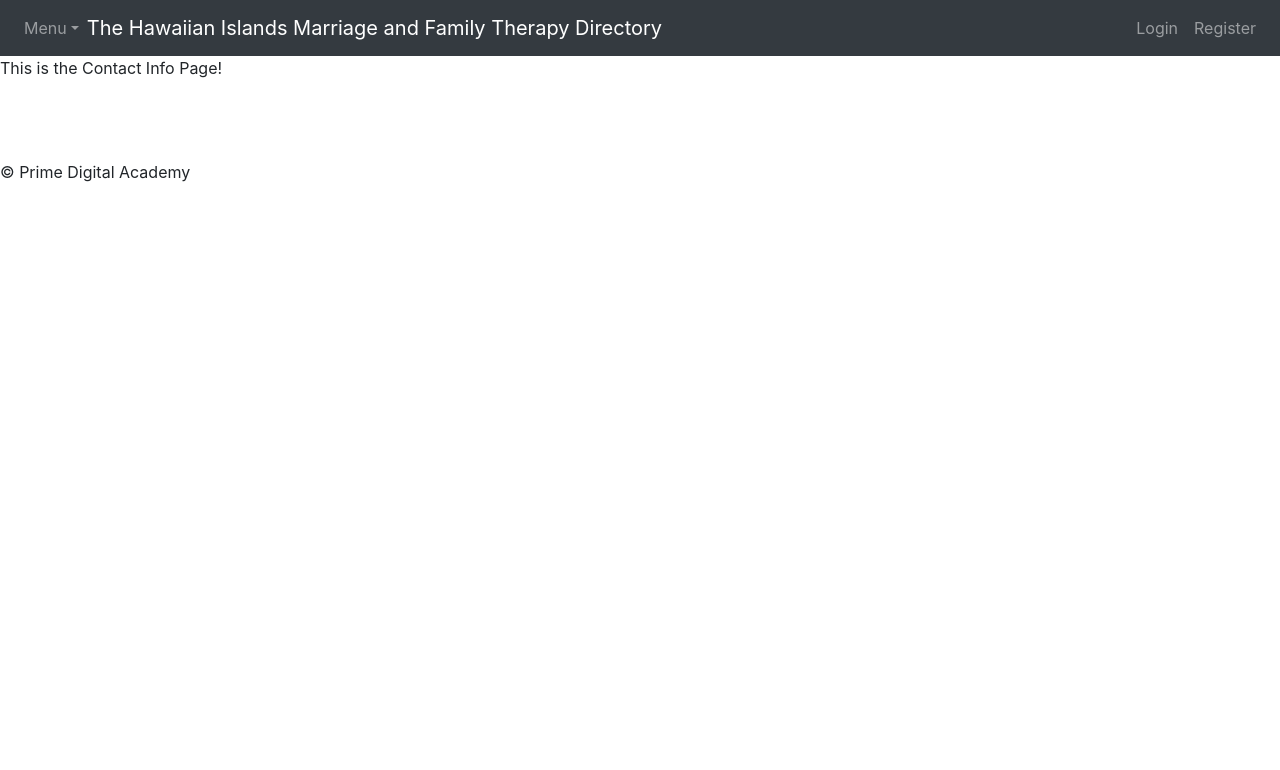
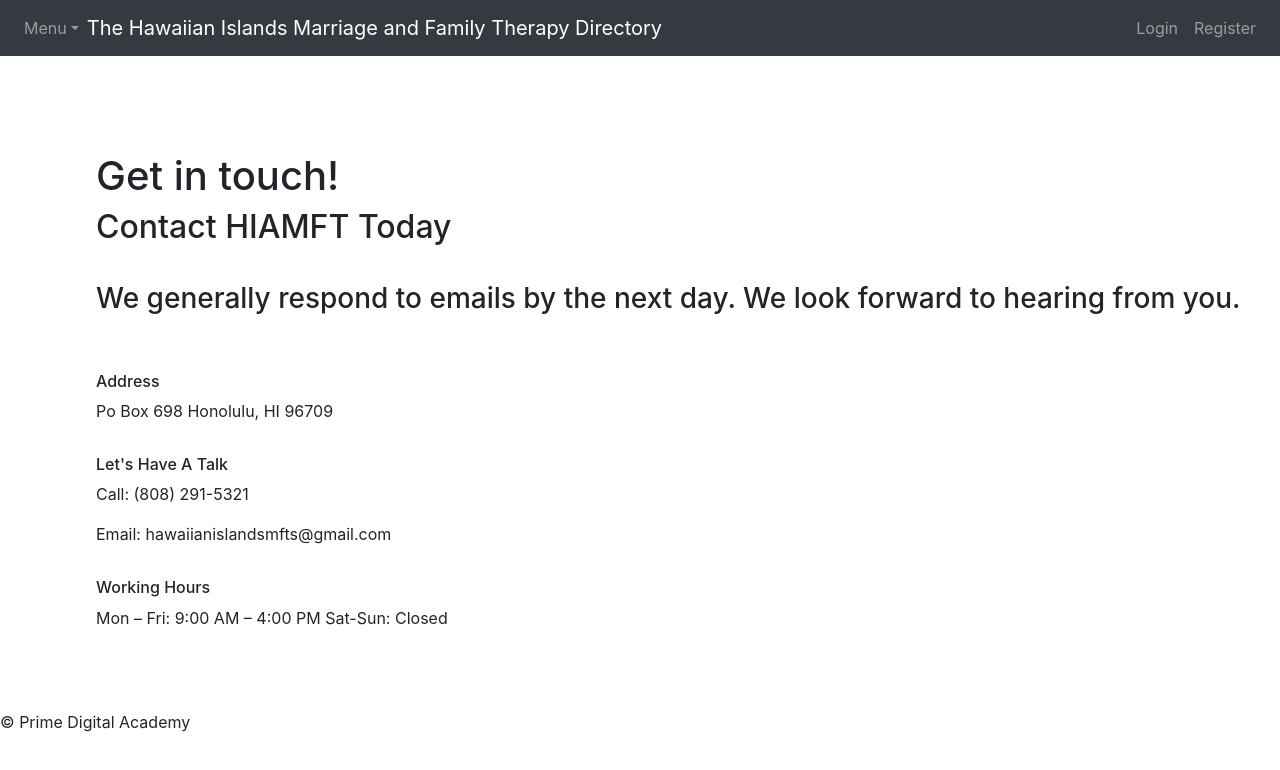
Before and after one commit to HornerJustinT/Hawaii-MFT, a React (Create React App) app: page /#/contact in a window 1280 px wide. Shown: the top 770 px of the page. Built offline with nearby package versions, Linux system fonts and the light colour scheme; no server answers; what google-maps-react would draw is missing.

Commit message:
contact page

```diff
--- /dev/null
+++ b/src/components/ContactPage/ContactPage.css
@@ -0,0 +1,22 @@
+.body{
+    padding-left: 4em;
+}
+
+h1 {
+    padding-top: 2em;
+}
+
+h3 {
+    padding-top: 1em;
+}
+
+h6 {
+    padding-top: 1em;
+}
+
+p {
+    padding-top: .5em;
+}
+.body2{
+    padding-top: 2em;
+}
--- a/src/components/ContactPage/ContactPage.js
+++ b/src/components/ContactPage/ContactPage.js
@@ -1,16 +1,40 @@
 import React from 'react';
+
+//import CSS file
+import "./ContactPage.css";
+import "../App/App.css";
 
 // This is one of our simplest components
 // It doesn't have local state, so it can be a function component.
 // It doesn't dispatch any redux actions or display any part of redux state
 // or even care what the redux state is, so it doesn't need 'connect()'
 
+
 const AboutPage = () => (
-  <div>
+  <div className="body">
     <div>
-      <p>
-        This is the Contact Info Page!
-      </p>
+      <h1>Get in touch!</h1>
+      <h2>Contact HIAMFT Today</h2>
+      <h3>
+        We generally respond to emails by the next day. We look forward to
+        hearing from you.
+      </h3>
+    </div>
+
+    <div className="body2">
+      <div>
+        <h6>Address</h6>
+        <p>Po Box 698 Honolulu, HI 96709</p>
+      </div>
+      <div>
+        <h6>Let's Have A Talk</h6>
+        <p>Call: (808) 291-5321</p>
+        <p>Email: hawaiianislandsmfts@gmail.com</p>
+      </div>
+      <div>
+        <h6>Working Hours</h6>
+        <p>Mon – Fri: 9:00 AM – 4:00 PM Sat-Sun: Closed</p>
+      </div>
     </div>
   </div>
 );
```
